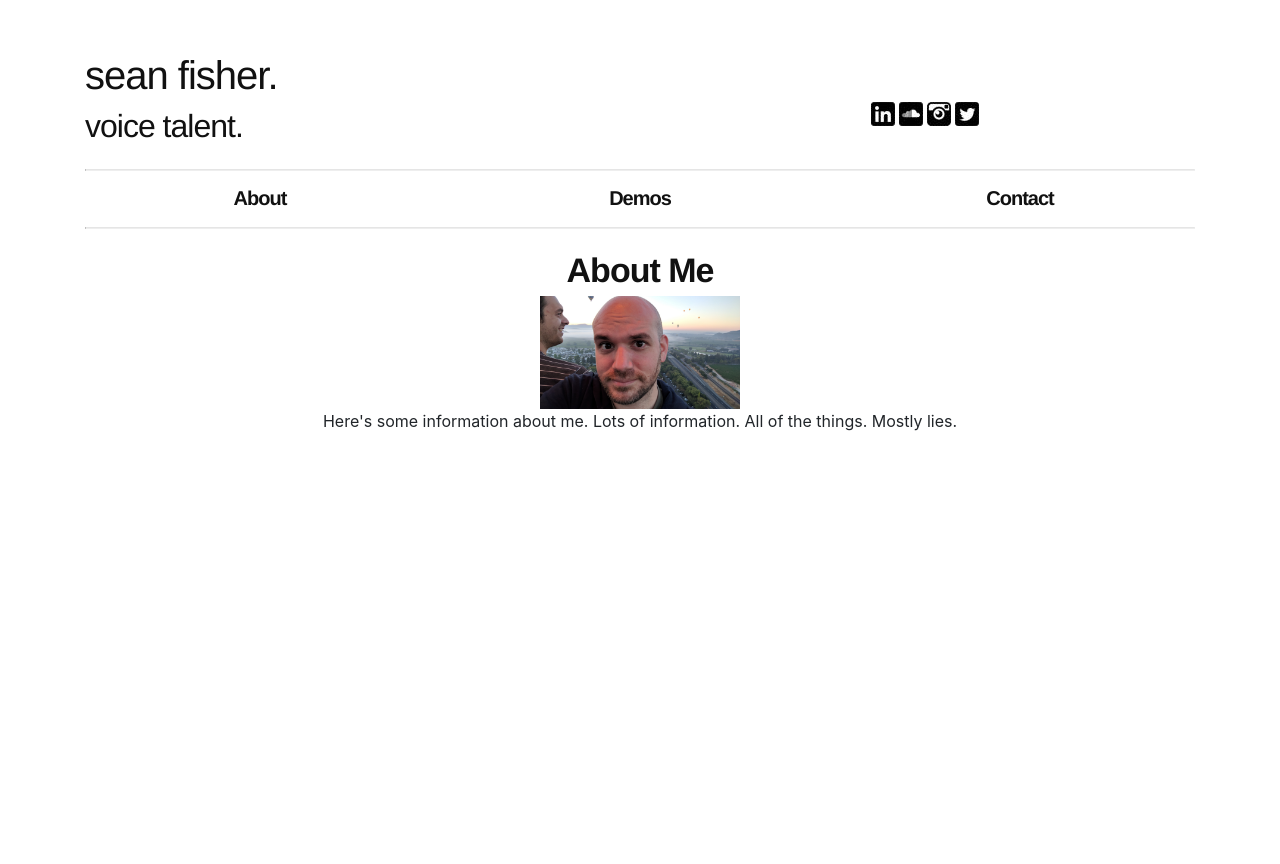
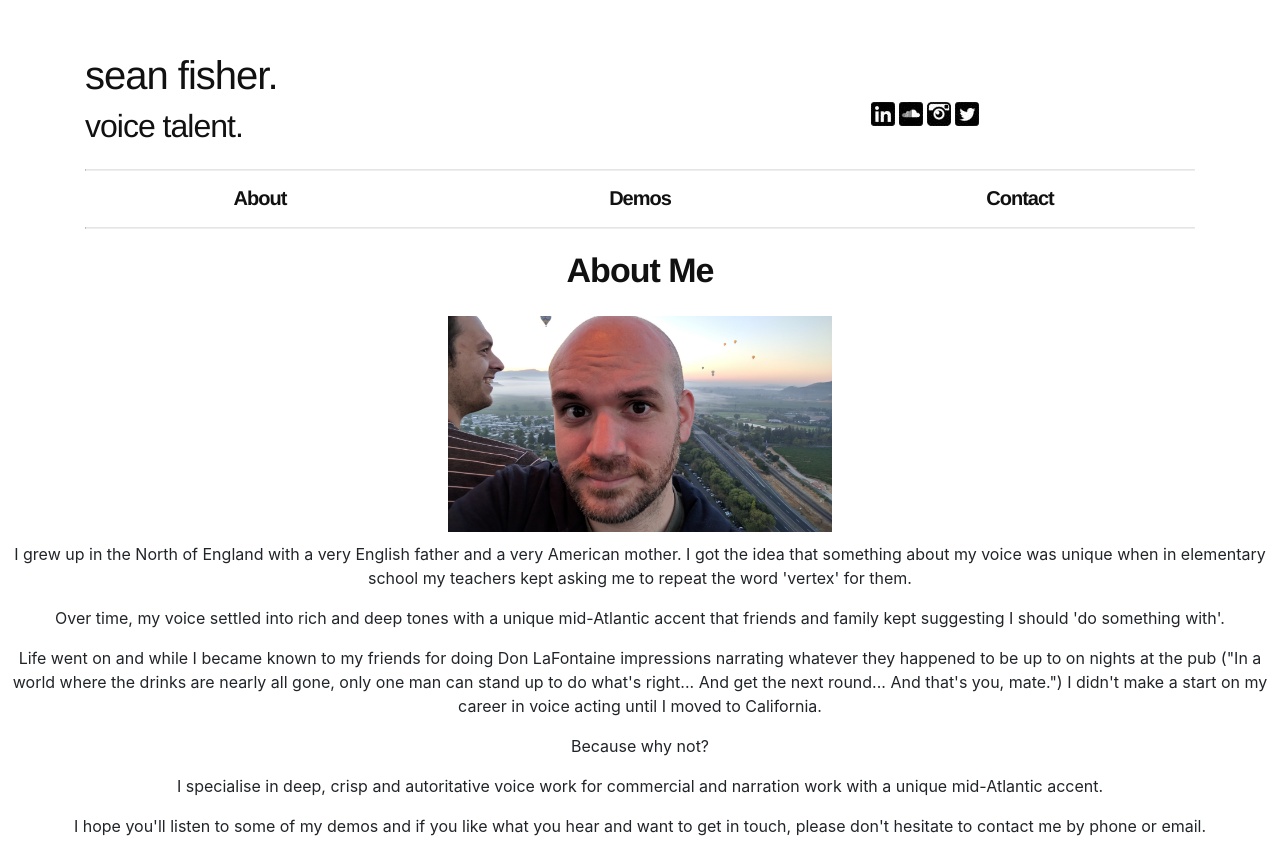
Before and after one commit to pheadlessg/vox, a React (Create React App) app: page /about in a window 1280 px wide. Before the commit the page ends 800 px from the top, so only its background shows below. Built offline with nearby package versions, Linux system fonts and the light colour scheme.

Commit message:
changed some styling and updated the about text

```diff
--- a/src/App.js
+++ b/src/App.js
@@ -13,7 +13,7 @@ class App extends Component {
     return (
       <div className="App">
         <Header />
-        <Router>
+        <Router primary={false}>
           <Home path="/" />
           <About path="/about/" />
           <Demos path="/demos/" />
--- a/src/components/About.jsx
+++ b/src/components/About.jsx
@@ -6,10 +6,37 @@ const About = () => {
     <div>
       <div className="pageheader">About Me</div>
       <img className="picture" src={me} alt="Me" />
-      <p>
-        Here's some information about me. Lots of information. All of the
-        things. Mostly lies.
-      </p>
+      <div className="aboutTextContainer">
+        <p>
+          I grew up in the North of England with a very English father and a
+          very American mother. I got the idea that something about my voice was
+          unique when in elementary school my teachers kept asking me to repeat
+          the word 'vertex' for them.
+        </p>
+        <p>
+          Over time, my voice settled into rich and deep tones with a unique
+          mid-Atlantic accent that friends and family kept suggesting I should
+          'do something with'.
+        </p>
+        <p>
+          Life went on and while I became known to my friends for doing Don
+          LaFontaine impressions narrating whatever they happened to be up to on
+          nights at the pub ("In a world where the drinks are nearly all gone,
+          only one man can stand up to do what's right... And get the next
+          round... And that's you, mate.") I didn't make a start on my career in
+          voice acting until I moved to California.
+        </p>
+        <p>Because why not?</p>
+        <p>
+          I specialise in deep, crisp and autoritative voice work for commercial
+          and narration work with a unique mid-Atlantic accent.
+        </p>
+        <p>
+          I hope you'll listen to some of my demos and if you like what you hear
+          and want to get in touch, please don't hesitate to contact me by phone
+          or email.
+        </p>
+      </div>
     </div>
   );
 };
--- a/src/css/App.css
+++ b/src/css/App.css
@@ -186,5 +186,10 @@
 }
 
 .picture {
-  width: 200px;
+  margin-top: 20px;
+  width: 30vw;
 }
+
+.aboutTextContainer {
+  padding: 10px;
+}
```
